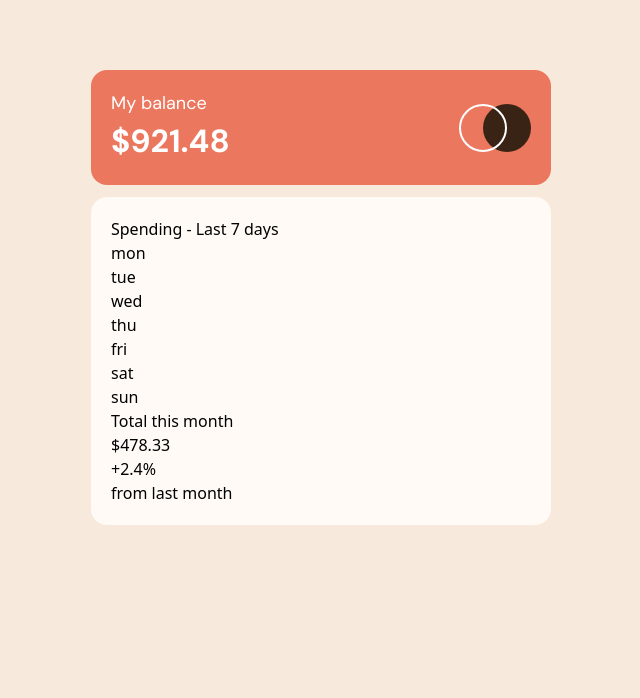
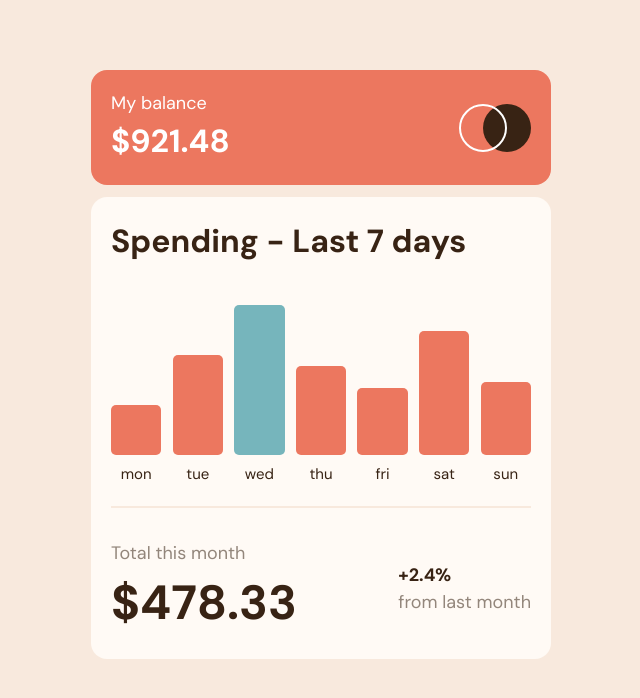
Before and after one commit to ronnypdev/Expenses-Chart-Component, a React (Vite) app: page / in a window 1280 px wide. Shown: the top 698 px of the page, without its empty margins (319-959 px from the left). Built offline with nearby package versions, Linux system fonts and the light colour scheme.

Commit message:
Implemented chart component css complete

```diff
--- a/src/components/Chart.tsx
+++ b/src/components/Chart.tsx
@@ -16,47 +16,47 @@ export default function Chart() {
           />
         </header>
         <div className="bg-paleOrange p-5 chart-container rounded-l-2xl rounded-r-2xl">
-          <h4>Spending - Last 7 days</h4>
+          <h4 className="font-DMsans text-[32px] text-darkBrown leading-normal font-bold mb-10">Spending - Last 7 days</h4>
 
-          <div className="chart">
-            <div>
-              <div></div>
-              <p>mon</p>
+          <div className="chart flex justify-between items-baseline flex-shrink-0 border-b-2 border-cream pb-5">
+            <div className="flex flex-col justify-between items-center">
+              <div className="w-[50.365px] h-[50px] bg-softRed hover:opacity-55 flex-shrink-0 rounded-[5px] cursor-pointer"></div>
+              <p className="font-DMsans text-[15px] text-darkBrown leading-normal font-normal lowercase mt-2">mon</p>
             </div>
-            <div>
-              <div></div>
-              <p>tue</p>
+            <div className="flex flex-col justify-between items-center">
+              <div className="w-[50.365px] h-[100px] bg-softRed hover:opacity-55 flex-shrink-0 rounded-[5px] cursor-pointer"></div>
+              <p className="font-DMsans text-[15px] text-darkBrown leading-normal font-normal lowercase mt-2">tue</p>
             </div>
-            <div>
-              <div></div>
-              <p>wed</p>
+            <div className="flex flex-col justify-between items-center">
+              <div className="w-[50.365px] h-[150px] bg-cyan hover:opacity-55 flex-shrink-0 rounded-[5px] cursor-pointer"></div>
+              <p className="font-DMsans text-[15px] text-darkBrown leading-normal font-normal lowercase mt-2">wed</p>
             </div>
-            <div>
-              <div></div>
-              <p>thu</p>
+            <div className="flex flex-col justify-between items-center">
+              <div className="w-[50.365px] h-[89px] bg-softRed hover:opacity-55 flex-shrink-0 rounded-[5px] cursor-pointer"></div>
+              <p className="font-DMsans text-[15px] text-darkBrown leading-normal font-normal lowercase mt-2">thu</p>
             </div>
-            <div>
-              <div></div>
-              <p>fri</p>
+            <div className="flex flex-col justify-between items-center">
+              <div className="w-[50.365px] h-[67px] bg-softRed hover:opacity-55 flex-shrink-0 rounded-[5px] cursor-pointer"></div>
+              <p className="font-DMsans text-[15px] text-darkBrown leading-normal font-normal lowercase mt-2">fri</p>
             </div>
-            <div>
-              <div></div>
-              <p>sat</p>
+            <div className="flex flex-col justify-between items-center">
+              <div className="w-[50.365px] h-[124px] bg-softRed hover:opacity-55 flex-shrink-0 rounded-[5px] cursor-pointer"></div>
+              <p className="font-DMsans text-[15px] text-darkBrown leading-normal font-normal lowercase mt-2">sat</p>
             </div>
-            <div>
-              <div></div>
-              <p>sun</p>
+            <div className="flex flex-col justify-between items-center">
+              <div className="w-[50.365px] h-[73px] bg-softRed hover:opacity-55 flex-shrink-0 rounded-[5px] cursor-pointer"></div>
+              <p className="font-DMsans text-[15px] text-darkBrown leading-normal font-normal lowercase mt-2">sun</p>
             </div>
           </div>{/*End chart inner container*/}
 
-          <div>
+          <div className="mt-8 flex justify-between items-center">
             <div>
-              <p>Total this month</p>
-              <h2>$478.33</h2>
+              <p className="font-DMsans text-lg text-mediumBrown leading-normal font-normal">Total this month</p>
+              <h2 className="font-DMsans text-[48px] text-darkBrown leading-normal font-bold">$478.33</h2>
             </div>
             <div>
-              <p>+2.4%</p>
-              <h2>from last month</h2>
+              <p className="font-DMsans text-lg text-darkBrown leading-normal font-bold">+2.4%</p>
+              <h2 className="font-DMsans text-lg text-mediumBrown leading-normal font-normal">from last month</h2>
             </div>
           </div>
         </div> {/*End chart container*/}
```
